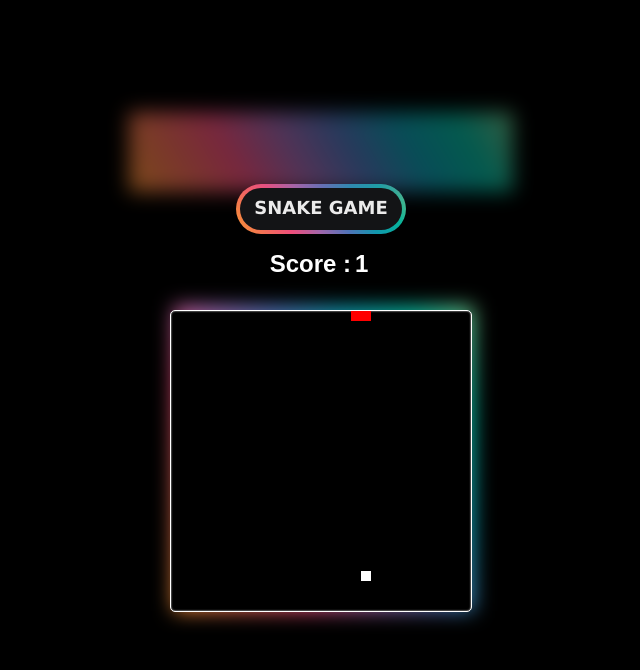
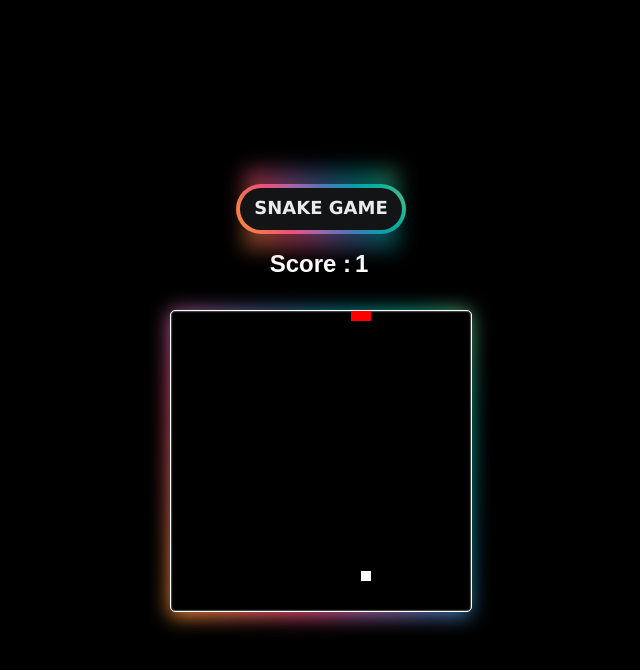
Before and after one commit to IrfanEzani/snake-game, a plain HTML site: page index.html in a window 1280 px wide. Shown: the whole page, without its empty margins (319-959 px from the left). Drawn offline with Linux system fonts and the light colour scheme.

Commit message:
css positioning update.

```diff
--- a/index.html
+++ b/index.html
@@ -8,20 +8,24 @@
   <link rel="stylesheet" href="style.css">
 </head>
 <body>
-<div class="title">
-
-</div>
+<div class="title"></div>
 
 
 <div class="main">
   <div class="display-score">
     <h2>Score :</h2>
     <h2 class="score"></h2>
-    <h3 class="text"></h3>
   </div>
-  <div class="canvas-blur"></div>
-  <canvas id="canvas" width="300" height="300" class="canvas"></canvas>
+
+  <h3 class="text"></h3>
+
+  <div class="game">
+    <canvas id="canvas" width="300" height="300" class="canvas"></canvas>
+    <div class="canvas-blur"></div>
+  </div>
+
 </div>
+
 
 </body>
 <script src="fruit.js" charset="utf-8"></script>
--- a/style.css
+++ b/style.css
@@ -18,6 +18,9 @@ body {
 }
 
 .title {
+  display: flex;
+  justify-content: center;
+  align-items: center;
   width: 170px;
   height:50px;
   border-radius:180px;
@@ -36,10 +39,9 @@ body {
   content: '';
   z-index: 1;
   position: absolute;
-  width: 30%;
+  width: 12%;
   height: 10%;
-  top: 14%;
-  left: 35%;
+
   filter: blur(10px);
   opacity: 0.5;
   background: linear-gradient(60deg, #f79533, #f37055, #ef4e7b, #a166ab, #5073b8, #1098ad, #07b39b, #6fba82);
@@ -74,6 +76,11 @@ body {
   margin-right: 4px;
 }
 
+.main {
+  display: flex;
+  flex-direction: column;
+}
+
 
 
 #canvas {
@@ -88,7 +95,7 @@ z-index : 1000;
   position: absolute;
   width: 300px;
   height: 305px;
-  transform: translate(4px,-4px);
+  transform: translate(0, -305px);
   filter: blur(10px);
   background: linear-gradient(60deg, #f79533, #f37055, #ef4e7b, #a166ab, #5073b8, #1098ad, #07b39b, #6fba82) ;
   z-index: -1;
```
